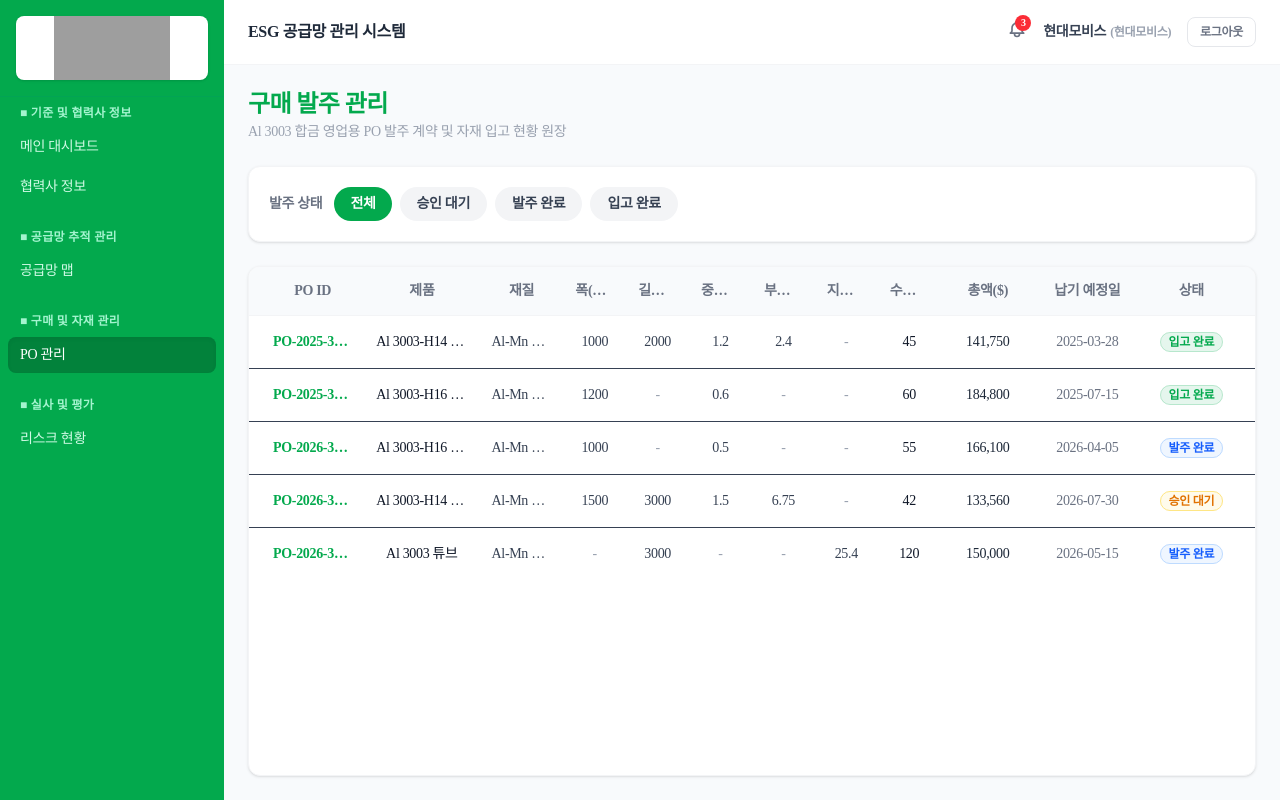
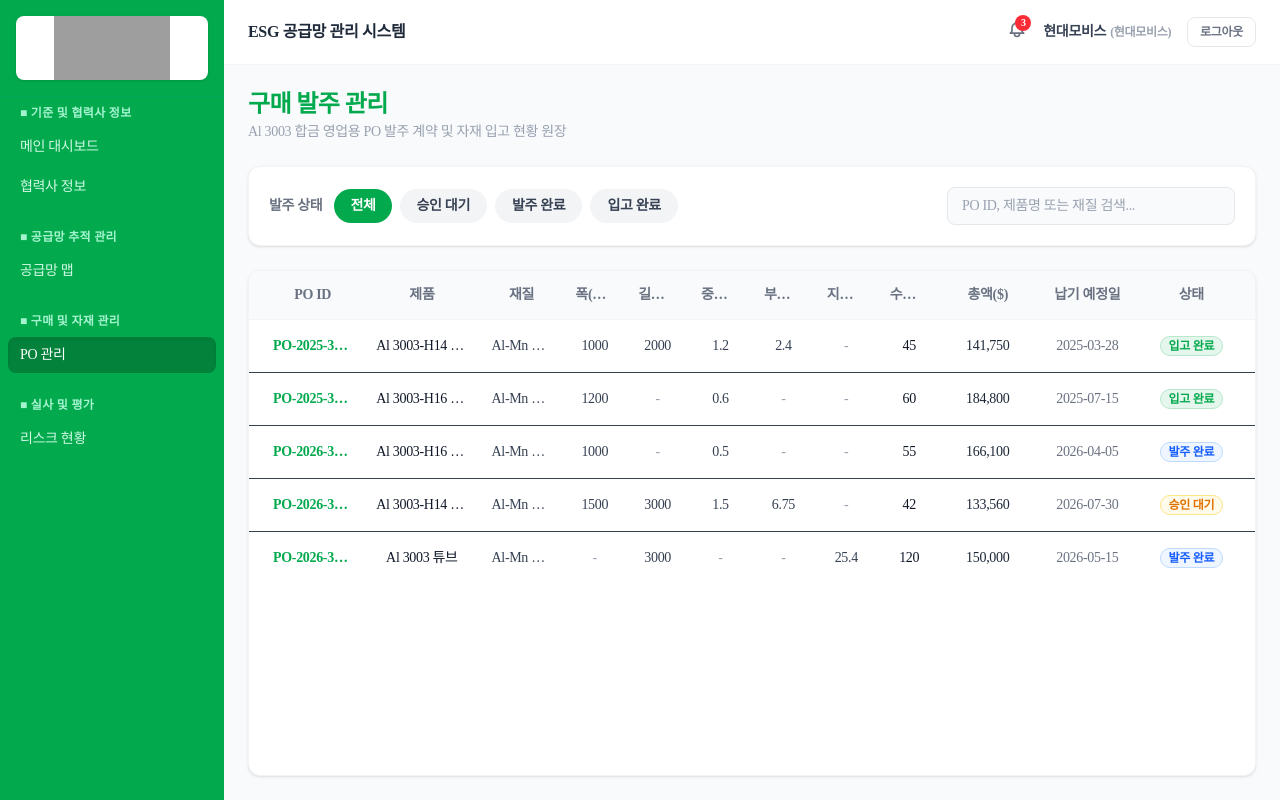
Before and after one commit to shell-files/dev_triplevalues, a React (Vite) app in the folder frontend/: page / in a window 1280 px wide. Both pictures are taken after a click on the button "PO 관리". Built offline with nearby package versions, Linux system fonts and the light colour scheme; grey boxes are pictures that could not be loaded.

Commit message:
[FE] PO 관리 페이지 검색 기능 추가 (#35)

```diff
--- a/frontend/src/homes/admin/pos/PoList.jsx
+++ b/frontend/src/homes/admin/pos/PoList.jsx
@@ -81,10 +81,17 @@ const PO_MOCK_DATA = [
 
 const PoList = () => {
   const [currentStatus, setCurrentStatus] = useState("ALL");
+  const [searchQuery, setSearchQuery] = useState("");
 
-  const filteredData = currentStatus === "ALL"
-    ? PO_MOCK_DATA
-    : PO_MOCK_DATA.filter((row) => row.status === currentStatus);
+  const filteredData = PO_MOCK_DATA.filter((row) => {
+    const matchesStatus = currentStatus === "ALL" || row.status === currentStatus;
+    const query = searchQuery.trim().toLowerCase();
+    const matchesSearch =
+      row.po_id.toLowerCase().includes(query) ||
+      row.product.toLowerCase().includes(query) ||
+      row.material.toLowerCase().includes(query);
+    return matchesStatus && matchesSearch;
+  });
 
   const getStatusBadge = (status) => {
     switch (status) {
@@ -114,8 +121,9 @@ const PoList = () => {
       </div>
 
       {/* 상태 태그 필터 패널 */}
-      <div className="bg-white rounded-xl p-5 shadow-sm border border-gray-100 space-y-4">
-        <div className="flex flex-wrap items-center gap-x-10 gap-y-3">
+      <div className="bg-white rounded-xl p-5 shadow-sm border border-gray-100">
+        <div className="flex flex-col md:flex-row md:items-center justify-between gap-4">
+          {/* 좌측: 발주 상태 필터 */}
           <div className="flex items-center gap-3">
             <span className="text-sm font-bold text-gray-500 shrink-0">발주 상태</span>
             <div className="flex flex-wrap gap-2" id="status-filter-container">
@@ -151,6 +159,17 @@ const PoList = () => {
                 );
               })}
             </div>
+          </div>
+
+          {/* 우측: 실시간 검색 인풋 */}
+          <div className="flex items-center w-full md:w-72">
+            <input
+              type="text"
+              value={searchQuery}
+              onChange={(e) => setSearchQuery(e.target.value)}
+              placeholder="PO ID, 제품명 또는 재질 검색..."
+              className="w-full bg-slate-50 border border-gray-200 text-sm px-3.5 py-2 rounded-lg focus:bg-white focus:outline-none focus:ring-1 focus:ring-emerald-500 placeholder-gray-400 transition-colors"
+            />
           </div>
         </div>
       </div>
@@ -189,7 +208,14 @@ const PoList = () => {
               </tr>
             </thead>
             <tbody>
-              {filteredData.map((row) => (
+              {filteredData.length === 0 ? (
+                <tr>
+                  <td colSpan="12" className="px-6 py-10 text-center text-gray-400 text-sm">
+                    검색 결과가 존재하지 않습니다.
+                  </td>
+                </tr>
+              ) : (
+                filteredData.map((row) => (
                   <tr key={row.po_id} className="border-t hover:bg-gray-50 transition-colors duration-150">
                     <td className="pl-6 pr-3 py-4 text-center text-[#03a94d] font-bold truncate" title={row.po_id}>
                       {row.po_id}
@@ -228,7 +254,8 @@ const PoList = () => {
                       {getStatusBadge(row.status)}
                     </td>
                   </tr>
-              ))}
+                ))
+              )}
             </tbody>
           </table>
         </div>
```
Lines whose indentation alone changed are shown as unchanged.
